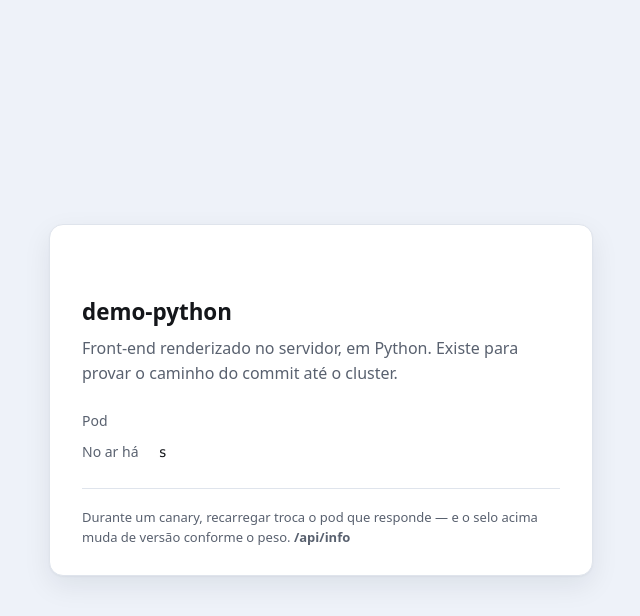
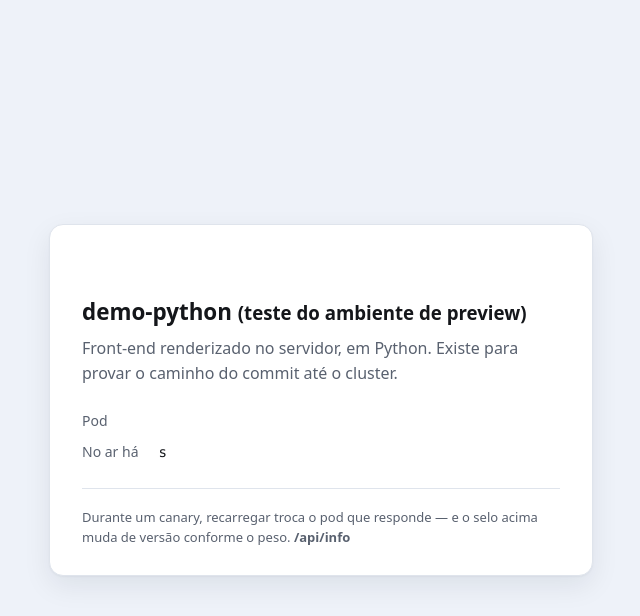
Before and after one commit to slipalison/demo-python, a Python web app: template app/templates/index.html in a window 1280 px wide. Shown: the top 616 px of the page, without its empty margins (319-959 px from the left). Run offline with Jinja, Linux system fonts and the light colour scheme; the template is opened without the code that fills it, so the values that code supplies are empty.

Commit message:
test: marcador visivel para validar o ambiente de preview
PR de teste do PLANO-PREVIEW.md (distros-setup): sobe em
pr-<N>-demo-python.alisonamorim.com com a label preview e e fechado sem merge.

```diff
--- a/app/templates/index.html
+++ b/app/templates/index.html
@@ -111,7 +111,7 @@
 <body>
   <main class="cartao">
     <span class="selo">{{ versao }}</span>
-    <h1>demo-python</h1>
+    <h1>demo-python <small>(teste do ambiente de preview)</small></h1>
     <p class="sub">Front-end renderizado no servidor, em Python. Existe para provar
        o caminho do commit até o cluster.</p>
 
```
